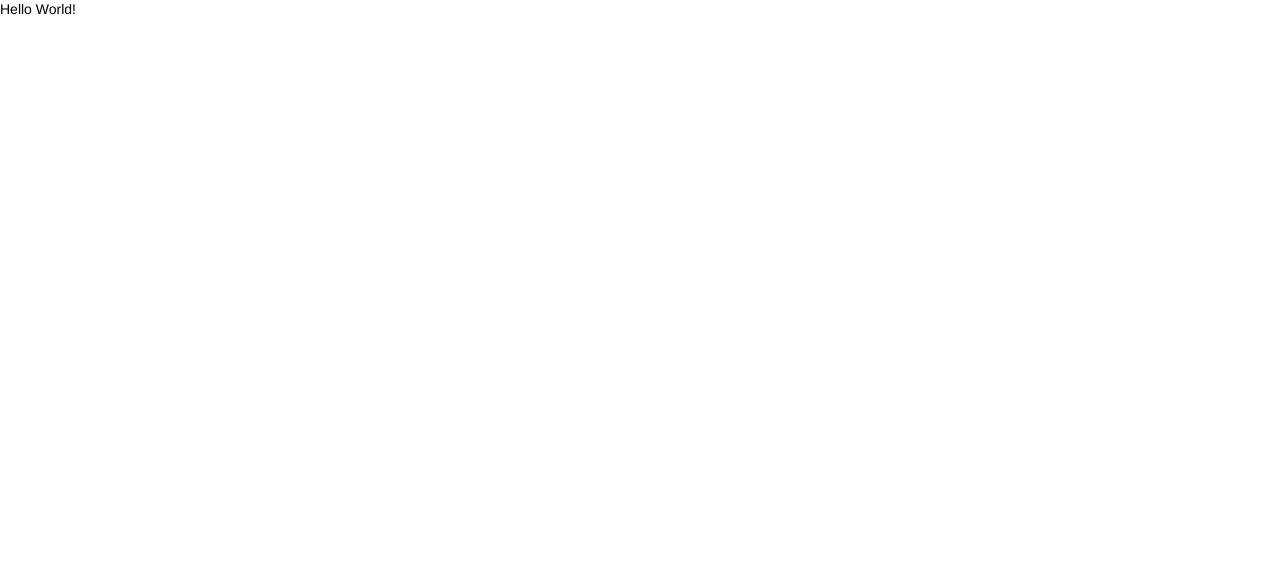
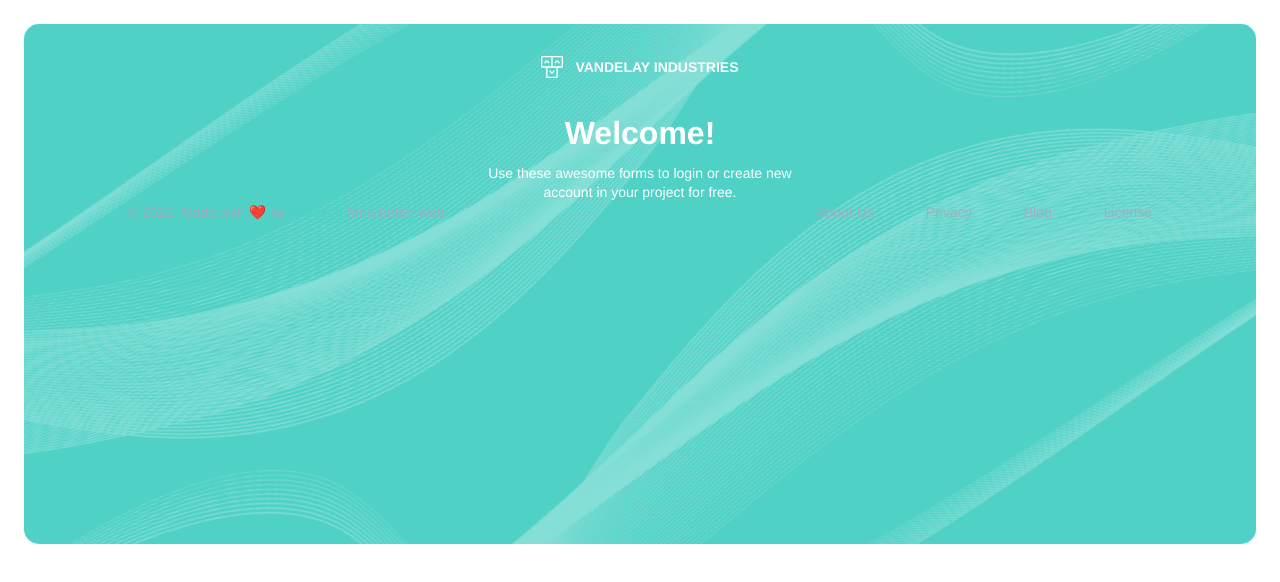
Before and after one commit to thien2218/my-test, a React (Vite) app: page /Signup in a window 1280 px wide. Shown: the top 582 px of the page. Built offline with nearby package versions, Linux system fonts and the light colour scheme.

Commit message:
Add logo

```diff
--- a/package.json
+++ b/package.json
@@ -12,6 +12,7 @@
   "dependencies": {
     "react": "^18.2.0",
     "react-dom": "^18.2.0",
+    "react-router-dom": "^6.14.2",
     "sass": "^1.64.1"
   },
   "devDependencies": {
--- a/src/App.tsx
+++ b/src/App.tsx
@@ -1,5 +1,17 @@
+import { Navigate, Route, Routes } from "react-router-dom";
+import NotFound from "./components/404/NotFound";
+import Signup from "./components/signup/Signup";
+
 function App() {
-	return <div>Hello World!</div>;
+	return (
+		<div className="p-6">
+			<Routes>
+				<Route path="/Signup" element={<Signup />} />
+				<Route path="/" element={<Navigate to="/Signup" />} />
+				<Route path="*" element={<NotFound />} />
+			</Routes>
+		</div>
+	);
 }
 
 export default App;
--- /dev/null
+++ b/src/assets/logo/VandelayLogo.tsx
@@ -0,0 +1,30 @@
+const VandelayLogo = ({ fill }: { fill: string }) => {
+	return (
+		<svg
+			width="22"
+			height="23"
+			viewBox="0 0 22 23"
+			fill="none"
+			xmlns="http://www.w3.org/2000/svg"
+		>
+			<path
+				d="M20.8795 0H1.1219C0.502293 0 0 0.502293 0 1.1219V10.5297C0 11.1493 0.502293 11.6516 1.1219 11.6516H5.17558V20.8795C5.17522 21.1769 5.29311 21.4623 5.50329 21.6727C5.71347 21.8831 5.99869 22.0014 6.29611 22.0014H15.7039C16.3235 22.0014 16.8258 21.4991 16.8258 20.8795V11.6557H20.8795C21.1769 11.6557 21.4621 11.5375 21.6723 11.327C21.8825 11.1166 22.0004 10.8312 22 10.5338V1.1219C22.0004 0.824482 21.8825 0.539118 21.6723 0.328681C21.4621 0.118244 21.1769 0 20.8795 0ZM1.30042 1.30179H10.3498V10.3512H1.30042V1.30179ZM15.5254 20.701H6.476V11.6557H15.5254V20.701ZM20.6996 10.3512H11.6502V1.30179H20.6996V10.3512Z"
+				fill={fill}
+			/>
+			<path
+				d="M7.44831 7.32455C7.70457 7.56505 8.10548 7.55869 8.35399 7.31018C8.60249 7.06167 8.60885 6.66077 8.36835 6.40451L6.2907 4.32686C6.03594 4.07448 5.62542 4.07448 5.37066 4.32686L3.28752 6.40451C3.11436 6.56701 3.04345 6.81092 3.10248 7.04093C3.16151 7.27094 3.34112 7.45055 3.57114 7.50959C3.80115 7.56862 4.04506 7.4977 4.20756 7.32455L5.82519 5.70692L7.44831 7.32455Z"
+				fill={fill}
+			/>
+			<path
+				d="M14.5573 7.32455L16.1749 5.70692L17.7925 7.32455C18.0488 7.56505 18.4497 7.55869 18.6982 7.31018C18.9467 7.06167 18.9531 6.66077 18.7126 6.40451L16.6349 4.32686C16.3801 4.07448 15.9696 4.07448 15.7149 4.32686L13.6372 6.40451C13.3967 6.66077 13.4031 7.06167 13.6516 7.31018C13.9001 7.55869 14.301 7.56505 14.5573 7.32455Z"
+				fill={fill}
+			/>
+			<path
+				d="M9.38152 14.6767C9.1249 14.4366 8.72399 14.4435 8.47585 14.6924C8.2277 14.9413 8.22195 15.3422 8.46285 15.5981L10.5405 17.6744C10.6624 17.7966 10.8279 17.8654 11.0005 17.8654C11.1731 17.8654 11.3387 17.7966 11.4605 17.6744L13.5382 15.5981C13.7028 15.4338 13.7672 15.1941 13.7072 14.9694C13.6471 14.7446 13.4718 14.569 13.2471 14.5087C13.0225 14.4483 12.7827 14.5123 12.6181 14.6767L11.0005 16.2957L9.38152 14.6767Z"
+				fill={fill}
+			/>
+		</svg>
+	);
+};
+
+export default VandelayLogo;
--- /dev/null
+++ b/src/components/404/NotFound.tsx
@@ -0,0 +1,5 @@
+const NotFound = () => {
+	return <div>NotFound</div>;
+};
+
+export default NotFound;
--- /dev/null
+++ b/src/components/Logo.tsx
@@ -0,0 +1,15 @@
+import { Link } from "react-router-dom";
+import VandelayLogo from "../assets/logo/VandelayLogo";
+
+const Logo = ({ variant }: { variant: "light" | "dark" }) => {
+	const fill = variant === "light" ? "#FFFFFF" : "#2D3748";
+
+	return (
+		<Link to="/" style={{ display: "flex", alignItems: "center" }}>
+			<VandelayLogo fill={fill} />
+			<span className="font-bold ml-3">VANDELAY INDUSTRIES</span>
+		</Link>
+	);
+};
+
+export default Logo;
--- /dev/null
+++ b/src/components/footer/Footer.tsx
@@ -0,0 +1,28 @@
+const Footer = () => {
+	return (
+		<div className="w-full footer">
+			<p>
+				© 2022, Made with ❤️ by
+				<span className="text-primary font-bold">Tektorch</span> for a
+				better web
+			</p>
+
+			<ul className="footer__nav" role="list">
+				<li>
+					<a href="/">About Us</a>
+				</li>
+				<li>
+					<a href="/">Privacy</a>
+				</li>
+				<li>
+					<a href="/">Blog</a>
+				</li>
+				<li>
+					<a href="/">License</a>
+				</li>
+			</ul>
+		</div>
+	);
+};
+
+export default Footer;
--- /dev/null
+++ b/src/components/header/Header.tsx
@@ -0,0 +1,11 @@
+import Logo from "../Logo";
+
+const Header = () => {
+	return (
+		<nav className="py-8 navbar">
+			<Logo variant="light" />
+		</nav>
+	);
+};
+
+export default Header;
--- /dev/null
+++ b/src/components/signup/Signup.tsx
@@ -0,0 +1,23 @@
+import Footer from "../footer/Footer";
+import Header from "../header/Header";
+
+const Signup = () => {
+	return (
+		<div className="w-full relative text-secondary">
+			<div className="w-full bg-primary absolute banner" />
+			<div className="w-full auth-container">
+				<Header />
+
+				<h1 className="text-heading font-bold mb-2">Welcome!</h1>
+				<p>
+					Use these awesome forms to login or create new <br /> account in
+					your project for free.
+				</p>
+
+				<Footer />
+			</div>
+		</div>
+	);
+};
+
+export default Signup;
--- a/src/main.tsx
+++ b/src/main.tsx
@@ -2,9 +2,12 @@ import React from "react";
 import ReactDOM from "react-dom/client";
 import App from "./App.tsx";
 import "./styles/index.scss";
+import { BrowserRouter } from "react-router-dom";
 
 ReactDOM.createRoot(document.getElementById("root")!).render(
 	<React.StrictMode>
-		<App />
+		<BrowserRouter>
+			<App />
+		</BrowserRouter>
 	</React.StrictMode>
 );
--- /dev/null
+++ b/src/styles/_signup.scss
@@ -0,0 +1,23 @@
+.banner {
+   height: 520px;
+   border-radius: 15px;
+   overflow: hidden;
+   background-image: url(/banner-image.png);
+   background-position: center;
+   background-repeat: no-repeat;
+   z-index: -1;
+}
+
+.auth-container {
+   max-width: 1024px;
+   margin-inline: auto;
+   display: flex;
+   flex-direction: column;
+   align-items: center;
+   text-align: center;
+}
+
+.navbar {
+   display: flex;
+   justify-content: space-between;
+}
--- a/src/styles/index.scss
+++ b/src/styles/index.scss
@@ -1,5 +1,6 @@
 @import "./variables";
 @import "./spacing";
+@import "./signup";
 
 // Andy Bell CSS Reset
 // https://gist.github.com/Asjas/4b0736108d56197fce0ec9068145b421
@@ -42,11 +43,15 @@ body {
    font-weight: $font-base;
    line-height: $leading-normal;
    text-rendering: optimizeSpeed;
+   max-width: 100vw;
+   overflow-x: hidden;
 }
 
 /* A elements that don't have a class get default styles */
 a:not([class]) {
    text-decoration-skip-ink: auto;
+   text-decoration: none;
+   color: inherit;
 }
 
 /* Make images easier to work with */
@@ -125,3 +130,23 @@ svg {
 
 .leading-tight { line-height: $leading-tight; }
 .leading-normal { line-height: $leading-normal; }
+
+.w-full { width: 100%; }
+.h-full { height: 100%; }
+
+.relative { position: relative; }
+.sticky { position: sticky; }
+.fixed { position: fixed; }
+.absolute { position: absolute; }
+
+/* Classes */
+.footer {
+   display: flex;
+   justify-content: space-between;
+   color: $color-neutral-400;
+}
+
+.footer__nav {
+   display: flex;
+   gap: 52px;
+}
```
Also changed, not shown: public/banner-image.png (added), src/components/header/Navigation.tsx (added), 1 other file (tests, documents, lock files or other folders).
